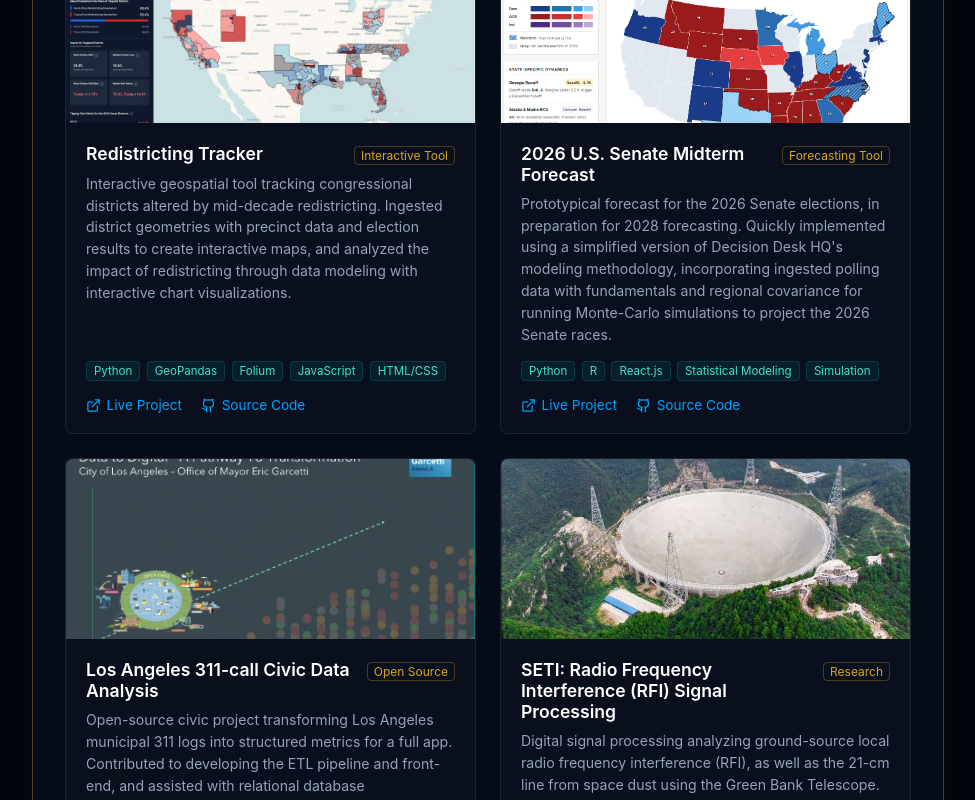
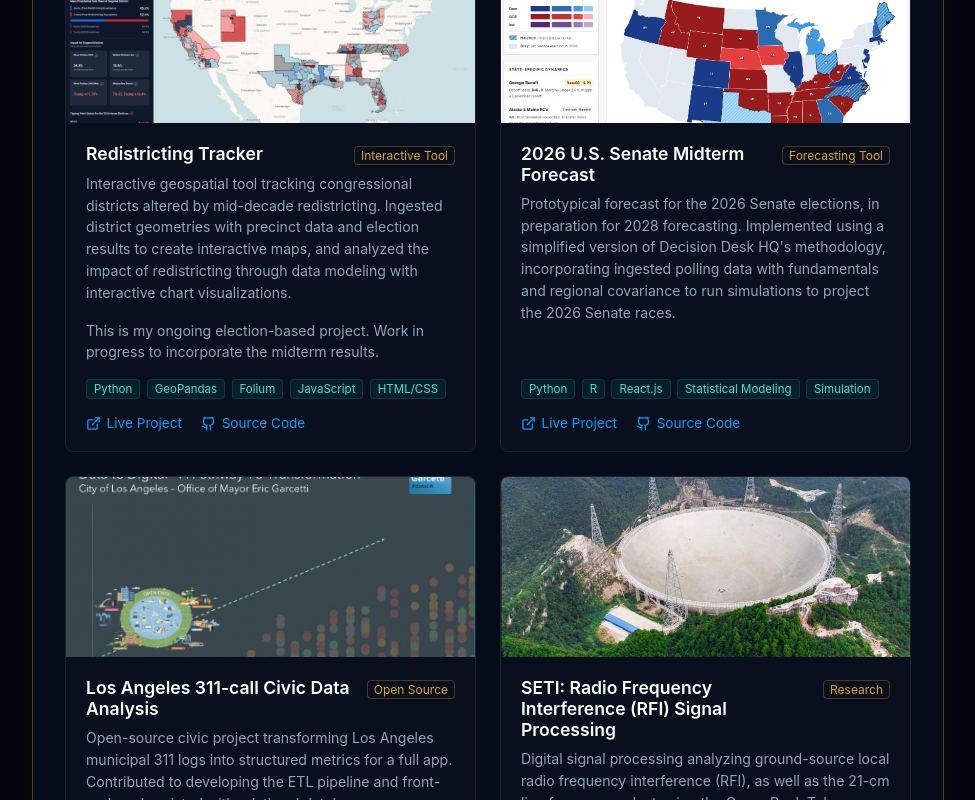
Before and after one commit to rgao/rgao.github.io, a React (Vite) app: page / in a window 1280 px wide. Shown: the part 1640-2440 px from the top of the page, without its empty margins (152-1127 px from the left). Built offline with nearby package versions, Linux system fonts and the light colour scheme; a web font is replaced by a local one.

Commit message:
updated project card descriptions

```diff
--- a/src/App.jsx
+++ b/src/App.jsx
@@ -17,7 +17,10 @@ const projects = [
     {
         title: "Redistricting Tracker",
         status: "Interactive Tool",
-        description: "Interactive geospatial tool tracking congressional districts altered by mid-decade redistricting. Ingested district geometries with precinct data and election results to create interactive maps, and analyzed the impact of redistricting through data modeling with interactive chart visualizations.",
+        description: [
+            "Interactive geospatial tool tracking congressional districts altered by mid-decade redistricting. Ingested district geometries with precinct data and election results to create interactive maps, and analyzed the impact of redistricting through data modeling with interactive chart visualizations.",
+            "This is my ongoing election-based project. Work in progress to incorporate the midterm results."
+        ],
         image: "/images/gerrymander.png",
         demo: "https://rgao.github.io/redistricting_tracker/",
         repo: "https://github.com/rgao/redistricting_tracker",
@@ -26,7 +29,9 @@ const projects = [
     {
         title: "2026 U.S. Senate Midterm Forecast",
         status: "Forecasting Tool",
-        description: "Prototypical forecast for the 2026 Senate elections, in preparation for 2028 forecasting. Quickly implemented using a simplified version of Decision Desk HQ's modeling methodology, incorporating ingested polling data with fundamentals and regional covariance for running Monte-Carlo simulations to project the 2026 Senate races.",
+        description: [
+            "Prototypical forecast for the 2026 Senate elections, in preparation for 2028 forecasting. Implemented using a simplified version of Decision Desk HQ's methodology, incorporating ingested polling data with fundamentals and regional covariance to run simulations to project the 2026 Senate races."
+        ],
         image: "/images/senateforecast.png",
         demo: "https://rgao.github.io/senate2026_forecast/",
         repo: "https://github.com/rgao/senate2026_forecast",
@@ -35,7 +40,9 @@ const projects = [
     {
         title: "Los Angeles 311-call Civic Data Analysis",
         status: "Open Source",
-        description: "Open-source civic project transforming Los Angeles municipal 311 logs into structured metrics for a full app. Contributed to developing the ETL pipeline and front-end, and assisted with relational database normalization.",
+        description: [
+            "Open-source civic project transforming Los Angeles municipal 311 logs into structured metrics for a full app. Contributed to developing the ETL pipeline and front-end, and assisted with relational database normalization."
+        ],
         image: "/images/ladata.png",
         demo: "https://github.com/rgao/311-data",
         repo: "https://github.com/rgao/311-data",
@@ -44,7 +51,9 @@ const projects = [
     {
         title: "SETI: Radio Frequency Interference (RFI) Signal Processing",
         status: "Research",
-        description: "Digital signal processing analyzing ground-source local radio frequency interference (RFI), as well as the 21-cm line from space dust using the Green Bank Telescope. Implemented Python scripts for signal reduction and generating spectral plots. Work saved as instructional Jupyter notebooks for future interns.",
+        description: [
+            "Digital signal processing analyzing ground-source local radio frequency interference (RFI), as well as the 21-cm line from space dust using the Green Bank Telescope. Implemented Python scripts for signal reduction and generating spectral plots. Work saved as instructional Jupyter notebooks for future interns."
+        ],
         image: "/images/green_bank.jpg",
         demo: "https://github.com/rgao/berkeley/blob/master/BreakthroughListen/BL_poster.pptx",
         repo: "https://github.com/rgao/berkeley",
@@ -53,7 +62,9 @@ const projects = [
     {
         title: "Undergraduate Astronomy Lab: Interferometry",
         status: "Research",
-        description: "Signal sampling, Fourier transformations, and data reduction for astronomical interferometry using radio telescope arrays. Focused on mathematical modeling, aperture synthesis, and noise analysis.",
+        description: [
+            "Signal sampling, Fourier transformations, and data reduction for astronomical interferometry using radio telescope arrays. Focused on mathematical modeling, aperture synthesis, and noise analysis."
+        ],
         image: "/images/berkeley-logo.png",
         demo: "https://github.com/rgao/berkeley/blob/master/ugastro/interferometer/lab_3.pdf",
         repo: "https://github.com/rgao/berkeley/tree/master/ugastro",
@@ -195,8 +206,13 @@ export default function App() {
                                         <h3 className="project-title">{proj.title}</h3>
                                         <span className="project-status">{proj.status}</span>
                                     </div>
-                                    <p className="project-description">{proj.description}</p>
-                                    <div className="tech-badges">
+                                    {Array.isArray(proj.description) ? (
+                                        proj.description.map((paragraph, pIdx) => (
+                                            <p key={pIdx} className="project-description">{paragraph}</p>
+                                        ))
+                                    ) : (
+                                        <p className="project-description">{proj.description}</p>
+                                    )}                                    <div className="tech-badges">
                                         {proj.tags.map((t, i) => (
                                             <span key={i} className="badge">{t}</span>
                                         ))}
```
